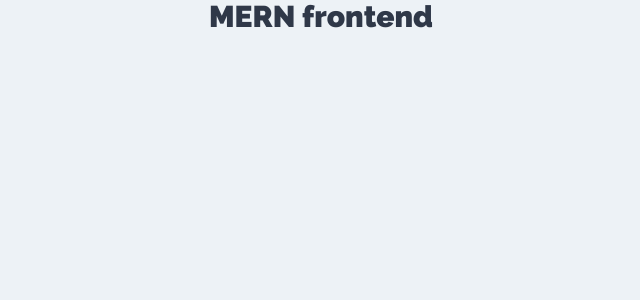
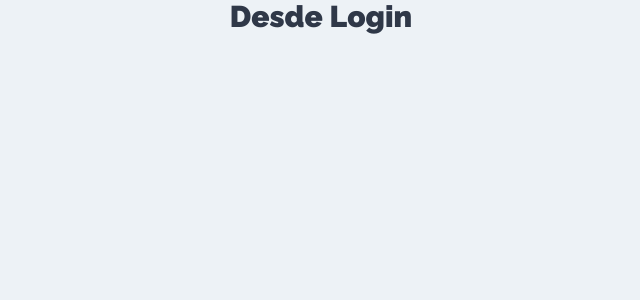
Before and after one commit to vidal-Rosc/MERN, a React (Create React App) app in the folder FrontEnd/client/: page / in a window 1280 px wide. Shown: the top 300 px of the page, without its empty margins (319-959 px from the left). Built offline with nearby package versions, Linux system fonts and the light colour scheme.

Commit message:
Agregando el Routing de los components

```diff
--- a/FrontEnd/client/src/App.js
+++ b/FrontEnd/client/src/App.js
@@ -1,11 +1,20 @@
 import React from 'react';
-
+import { BrowserRouter as Router, Switch, Route } from  'react-router-dom';
+import Login from './components/auth/Login';
+import NewAccount from './components/auth/NewAccount';
+import Projects from './components/projects/Projects';
 
 function App() {
+  //Todo lo que va dentro el Switch es el contenido de CADA UNA de las paginas
+  //Todo lo que va fuera del switch se vera EN TODAS las paginas
   return (
-    <div className="App">
-      <h1>MERN frontend</h1>
-    </div>
+    <Router>
+        <Switch>
+          <Route exact path="/" component={Login} />
+          <Route exact path="/new-account" component={NewAccount} />
+          <Route exact path="/projects" component={Projects} />
+        </Switch>
+    </Router>
   );
 }
 
```
